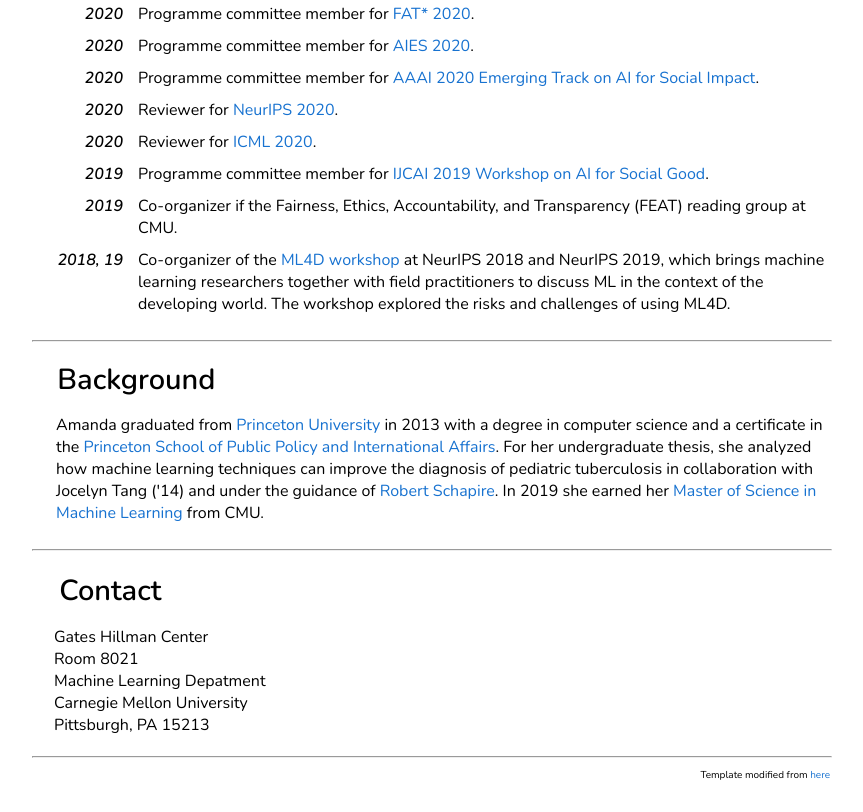
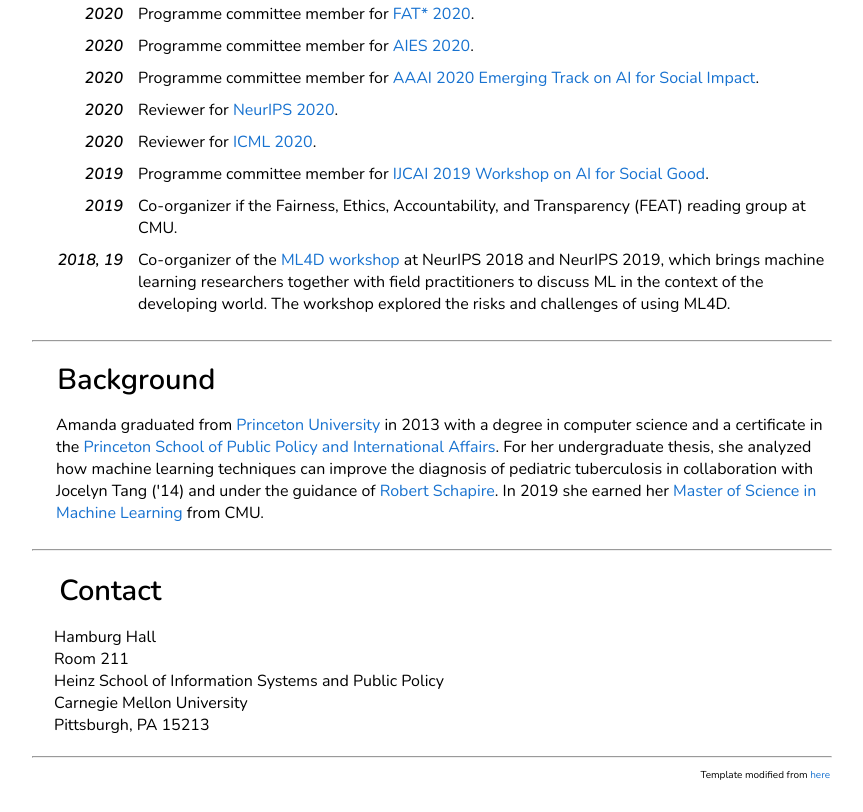
Before and after one commit to mandycoston/mandycoston.github.io, a plain HTML site: page index.html in a window 1280 px wide. Shown: the part 3879-4691 px from the top of the page, without its empty margins (208-1071 px from the left). Drawn offline with nearby package versions, Linux system fonts and the light colour scheme.

Commit message:
updating contact info

```diff
--- a/index.html
+++ b/index.html
@@ -526,9 +526,9 @@
   <tr><td>
     <sectionheading>&nbsp;&nbsp;Contact</sectionheading>
     <p style="margin-left: 10px;">
-      Gates Hillman Center<br>
-      Room 8021<br>
-      Machine Learning Depatment<br>
+      Hamburg Hall<br>
+      Room 211<br>
+      Heinz School of Information Systems and Public Policy<br>
       Carnegie Mellon University<br>
       Pittsburgh, PA 15213
     </p>
```
